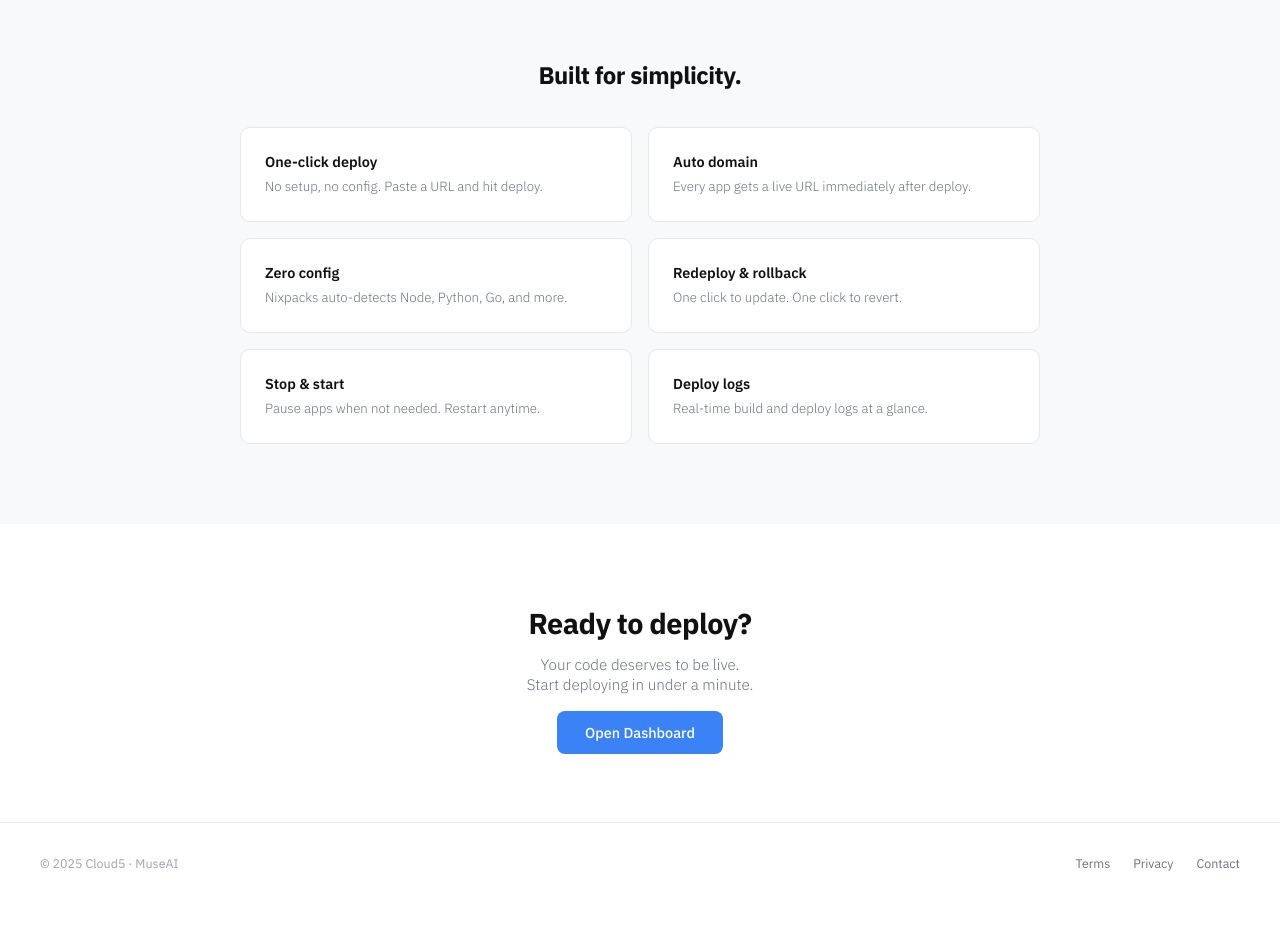
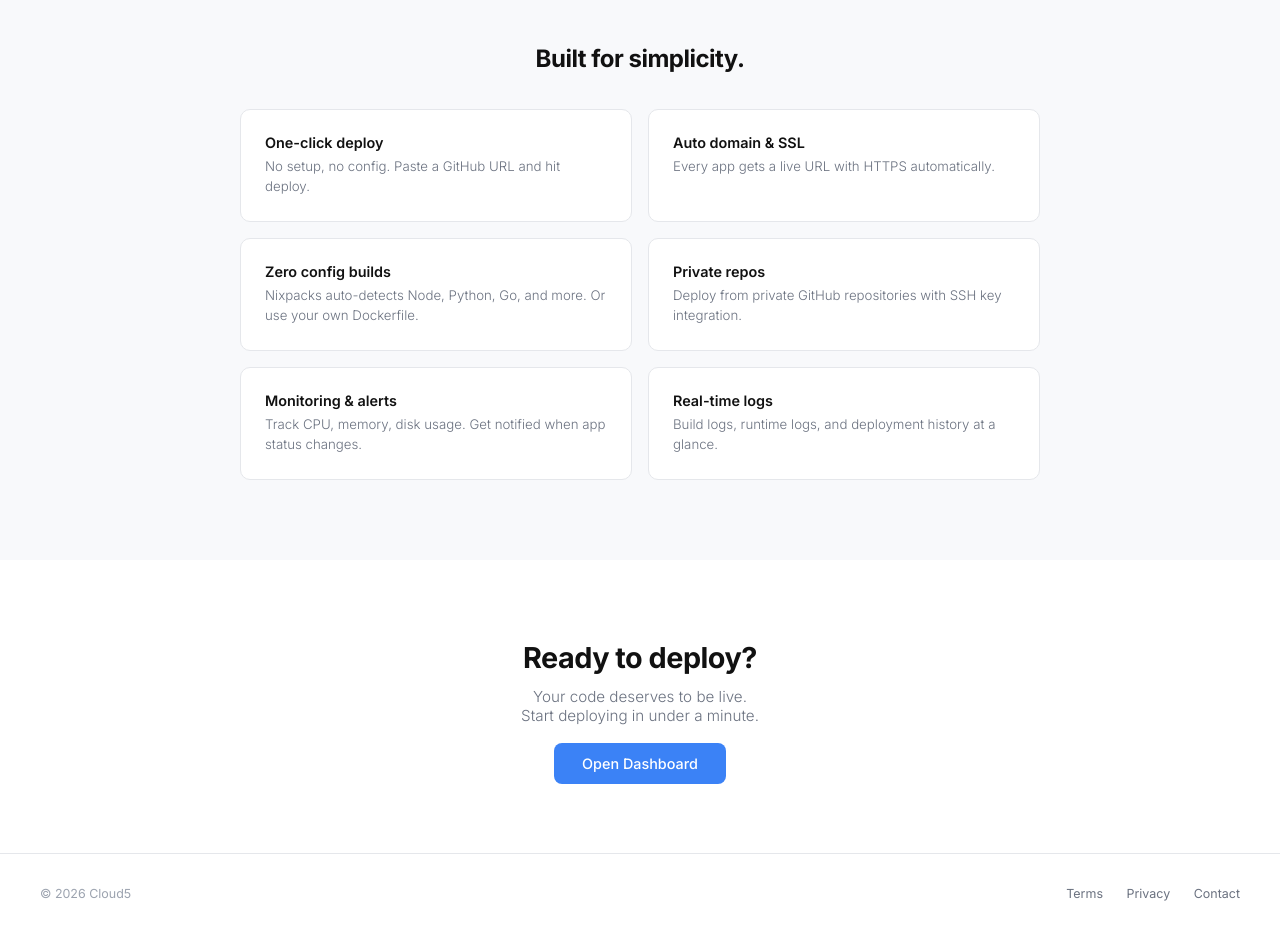
Before and after one commit to JessyLimitless/cloud5-landing, a plain HTML site: page index.html in a window 1280 px wide. Shown: the part 1360-2293 px from the top of the page. Before the commit the page ends 2263 px from the top, so only its background shows below. Drawn offline with Linux system fonts and the light colour scheme.

Commit message:
Update landing page: Inter font, HTTPS dashboard link, updated features
- Font: IBM Plex Sans/Mono → Inter + JetBrains Mono
- All dashboard links → https://app.deployme.socialbrain.co.kr
- Updated features: Private repos, Monitoring & alerts, SSL
- Footer year 2026

Co-Authored-By: Claude Opus 4.6 <noreply@anthropic.com>

```diff
--- a/index.html
+++ b/index.html
@@ -4,7 +4,7 @@
 <meta charset="UTF-8">
 <meta name="viewport" content="width=device-width, initial-scale=1.0">
 <title>Cloud5 — Deploy in seconds</title>
-<link href="https://fonts.googleapis.com/css2?family=IBM+Plex+Sans:wght@300;400;500;600;700&family=IBM+Plex+Mono:wght@400;500&display=swap" rel="stylesheet">
+<link href="https://fonts.googleapis.com/css2?family=Inter:wght@300;400;500;600;700&family=JetBrains+Mono:wght@400;500&display=swap" rel="stylesheet">
 <style>
 *, *::before, *::after { margin: 0; padding: 0; box-sizing: border-box; }
 
@@ -21,7 +21,7 @@
 }
 
 body {
-  font-family: 'IBM Plex Sans', -apple-system, sans-serif;
+  font-family: 'Inter', -apple-system, sans-serif;
   color: var(--text);
   background: var(--bg);
   -webkit-font-smoothing: antialiased;
@@ -170,7 +170,7 @@ nav {
 
 .demo-url {
   margin-left: 12px;
-  font-family: 'IBM Plex Mono', monospace;
+  font-family: 'JetBrains Mono', monospace;
   font-size: 0.72rem;
   color: var(--text-muted);
 }
@@ -221,7 +221,7 @@ nav {
 }
 
 .demo-id {
-  font-family: 'IBM Plex Mono', monospace;
+  font-family: 'JetBrains Mono', monospace;
   font-size: 0.68rem;
   color: var(--text-muted);
   margin-top: 2px;
@@ -402,7 +402,7 @@ footer a:hover { color: var(--text); }
   <div class="nav-right">
     <a href="#steps">How it works</a>
     <a href="#features">Features</a>
-    <a href="http://3.39.191.178:4000" class="nav-btn" target="_blank">Dashboard</a>
+    <a href="https://app.deployme.socialbrain.co.kr" class="nav-btn" target="_blank">Dashboard</a>
   </div>
 </nav>
 
@@ -410,7 +410,7 @@ footer a:hover { color: var(--text); }
   <h1>Paste a GitHub URL.<br><span>Get a live app.</span></h1>
   <p>No Docker. No CI/CD. No config files.<br>Just your code, deployed in minutes.</p>
   <div class="hero-btns">
-    <a href="http://3.39.191.178:4000" class="btn-main" target="_blank">Start Deploying</a>
+    <a href="https://app.deployme.socialbrain.co.kr" class="btn-main" target="_blank">Start Deploying</a>
     <a href="#steps" class="btn-ghost">How it works</a>
   </div>
 </section>
@@ -421,7 +421,7 @@ footer a:hover { color: var(--text); }
       <div class="dot-r"></div>
       <div class="dot-y"></div>
       <div class="dot-g"></div>
-      <span class="demo-url">deployme.socialbrain.co.kr</span>
+      <span class="demo-url">app.deployme.socialbrain.co.kr</span>
     </div>
     <div class="demo-body">
       <div class="demo-head">
@@ -479,27 +479,27 @@ footer a:hover { color: var(--text); }
     <div class="feat-grid">
       <div class="feat">
         <h4>One-click deploy</h4>
-        <p>No setup, no config. Paste a URL and hit deploy.</p>
+        <p>No setup, no config. Paste a GitHub URL and hit deploy.</p>
       </div>
       <div class="feat">
-        <h4>Auto domain</h4>
-        <p>Every app gets a live URL immediately after deploy.</p>
+        <h4>Auto domain &amp; SSL</h4>
+        <p>Every app gets a live URL with HTTPS automatically.</p>
       </div>
       <div class="feat">
-        <h4>Zero config</h4>
-        <p>Nixpacks auto-detects Node, Python, Go, and more.</p>
+        <h4>Zero config builds</h4>
+        <p>Nixpacks auto-detects Node, Python, Go, and more. Or use your own Dockerfile.</p>
       </div>
       <div class="feat">
-        <h4>Redeploy &amp; rollback</h4>
-        <p>One click to update. One click to revert.</p>
+        <h4>Private repos</h4>
+        <p>Deploy from private GitHub repositories with SSH key integration.</p>
       </div>
       <div class="feat">
-        <h4>Stop &amp; start</h4>
-        <p>Pause apps when not needed. Restart anytime.</p>
+        <h4>Monitoring &amp; alerts</h4>
+        <p>Track CPU, memory, disk usage. Get notified when app status changes.</p>
       </div>
       <div class="feat">
-        <h4>Deploy logs</h4>
-        <p>Real-time build and deploy logs at a glance.</p>
+        <h4>Real-time logs</h4>
+        <p>Build logs, runtime logs, and deployment history at a glance.</p>
       </div>
     </div>
   </div>
@@ -508,11 +508,11 @@ footer a:hover { color: var(--text); }
 <section class="cta">
   <h2>Ready to deploy?</h2>
   <p>Your code deserves to be live.<br>Start deploying in under a minute.</p>
-  <a href="http://3.39.191.178:4000" class="btn-main" target="_blank">Open Dashboard</a>
+  <a href="https://app.deployme.socialbrain.co.kr" class="btn-main" target="_blank">Open Dashboard</a>
 </section>
 
 <footer>
-  <span>© 2025 Cloud5 · MuseAI</span>
+  <span>© 2026 Cloud5</span>
   <div>
     <a href="#">Terms</a>
     <a href="#">Privacy</a>
```
